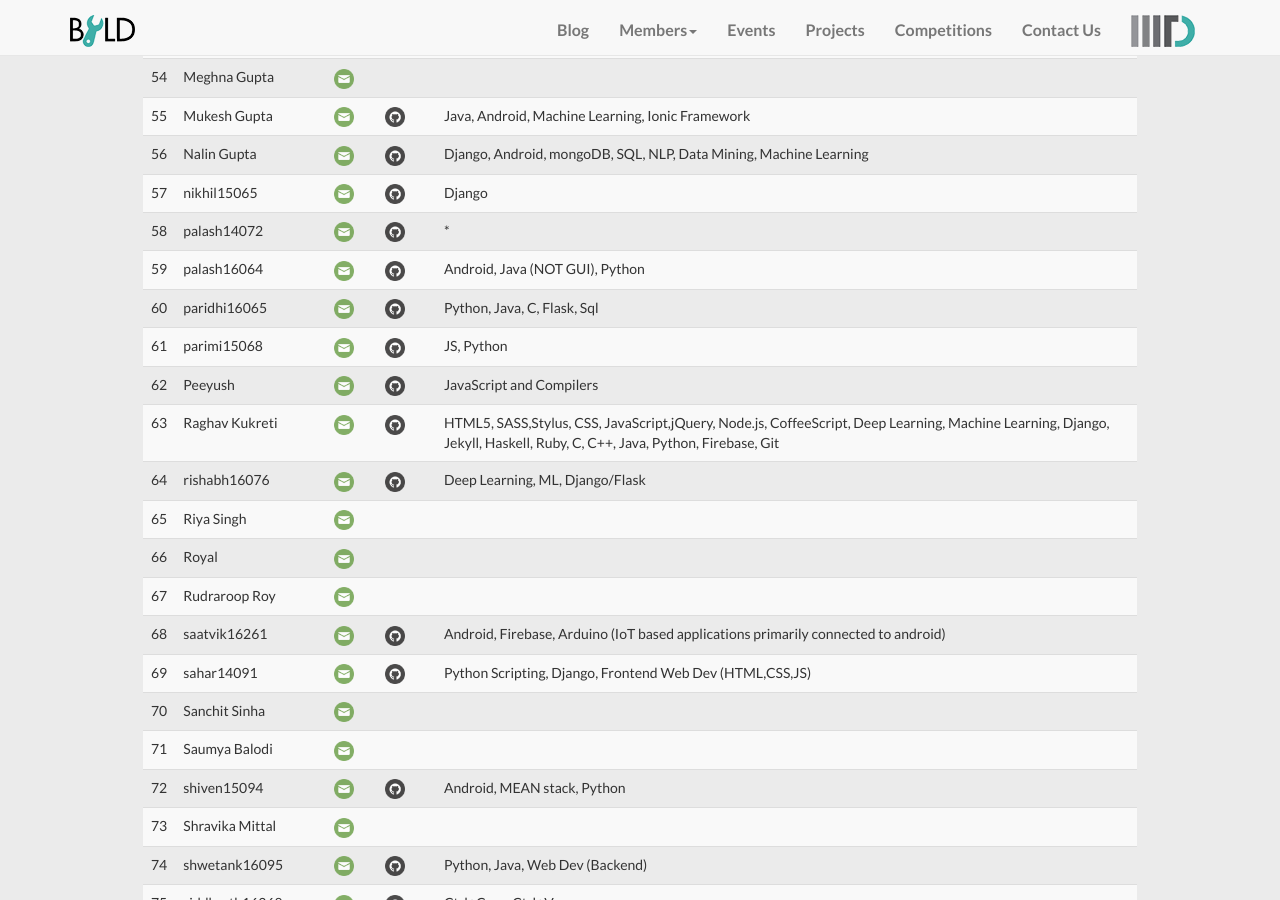
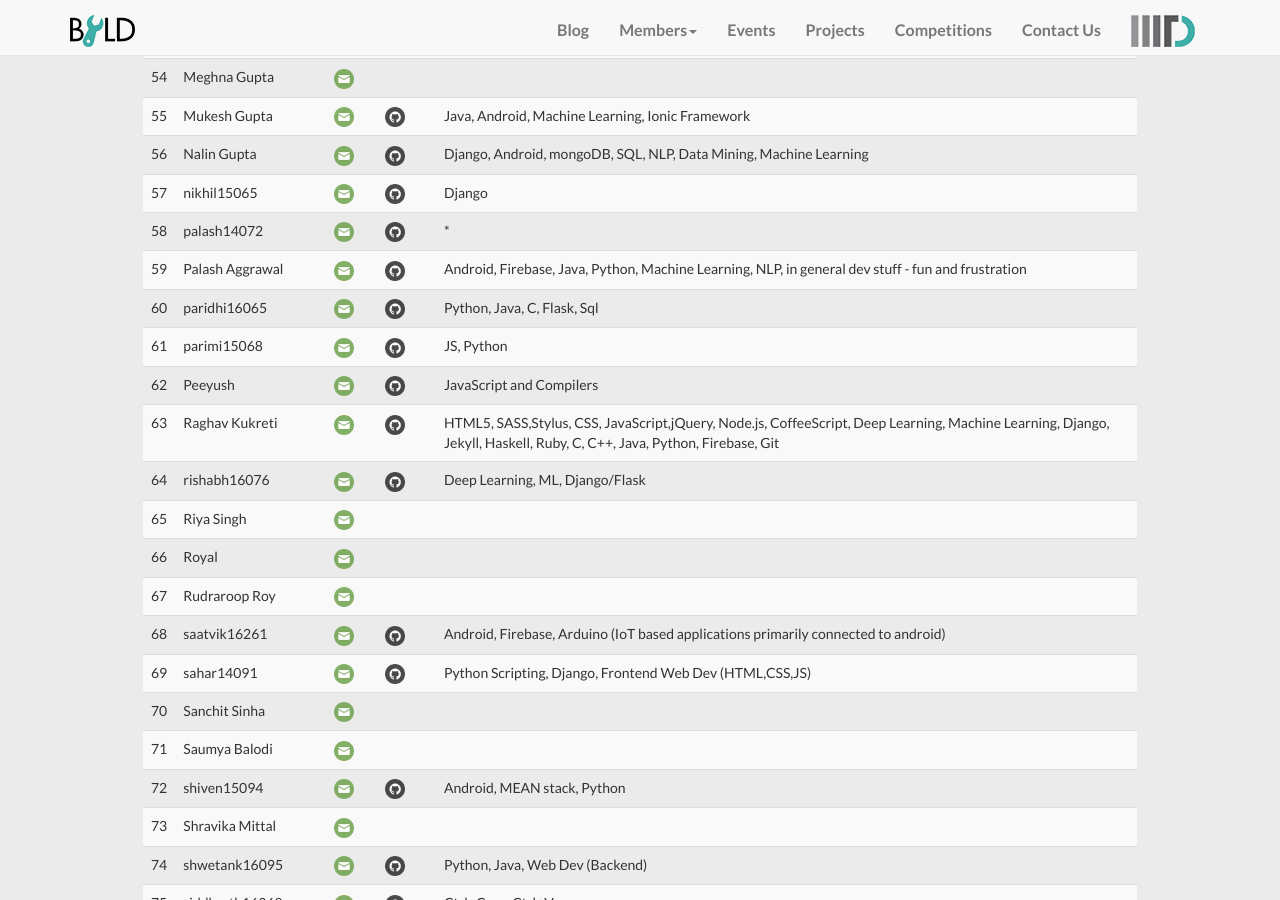
Before and after one commit to IIIT-Delhi/byld-website, a Jekyll site: the page built from site/members.md, in a window 1280 px wide and 900 px high, scrolled down 2620 px. Built offline with Jekyll 4.4.1, drawn with Linux system fonts in a browser that asks for light colours; nearby versions of some CDN libraries.

Commit message:
members.md: Update data for Cosmopal

```diff
--- a/site/members.md
+++ b/site/members.md
@@ -335,9 +335,9 @@ members:
   skills: "*"
 
 - email: palash16064
-  name: palash16064
+  name: Palash Aggrawal
   github: Cosmopal
-  skills: Android, Java (NOT GUI), Python
+  skills: Android, Firebase, Java, Python, Machine Learning, NLP, in general dev stuff - fun and frustration
 
 - email: paridhi16065
   name: paridhi16065
```
